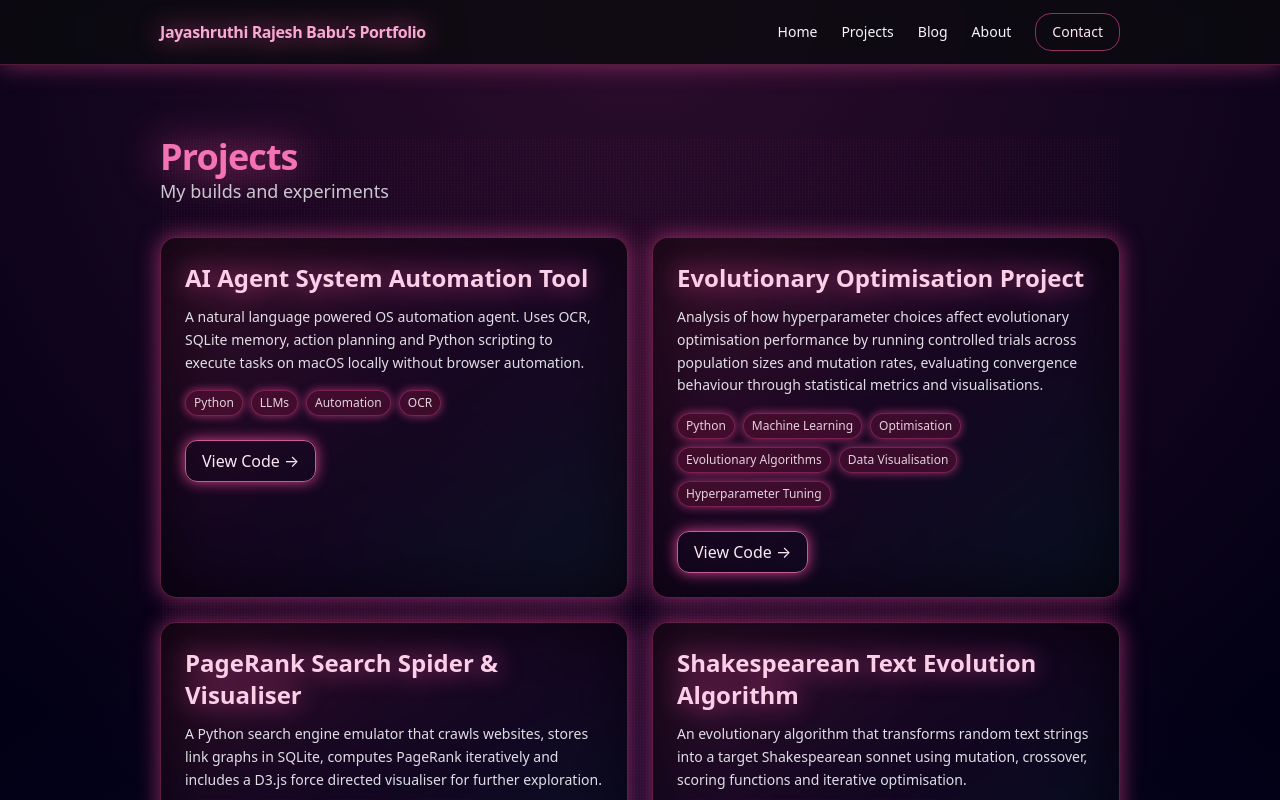
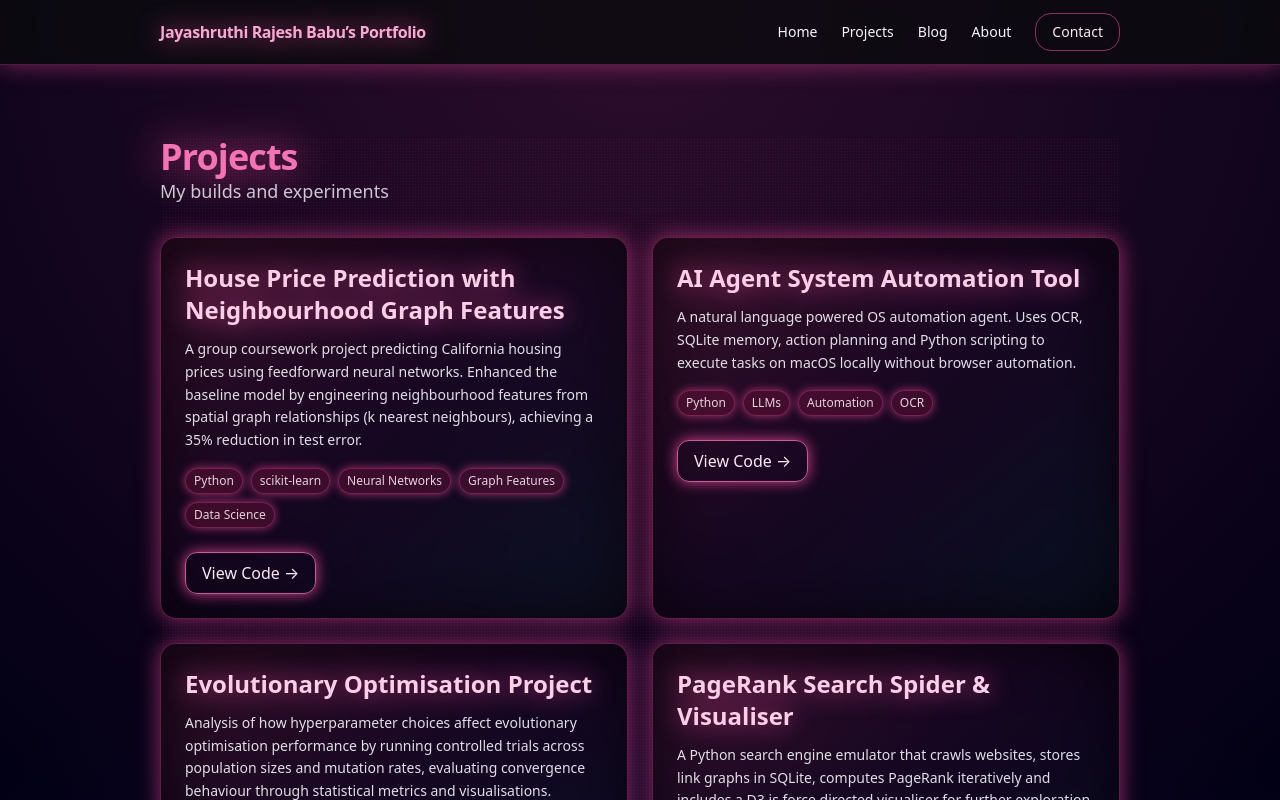
Before and after one commit to shrut10/NoctraMind-Site, a Next.js app: page /projects in a window 1280 px wide. Shown: the top 800 px of the page. Built offline with nearby package versions, Linux system fonts and the light colour scheme.

Commit message:
feat: add House Price Prediction project to projects page

```diff
--- a/app/projects/page.jsx
+++ b/app/projects/page.jsx
@@ -5,6 +5,13 @@ import { motion } from "framer-motion";
 export const dynamic = "force-static";
 
 const projects = [
+  {
+    title: "House Price Prediction with Neighbourhood Graph Features",
+    description:
+      "A group coursework project predicting California housing prices using feedforward neural networks. Enhanced the baseline model by engineering neighbourhood features from spatial graph relationships (k nearest neighbours), achieving a 35% reduction in test error.",
+    tags: ["Python", "scikit-learn", "Neural Networks", "Graph Features", "Data Science"],
+    link: "https://github.com/shrut10/House-Price-Prediction",
+  },
   {
     title: "AI Agent System Automation Tool",
     description:
```
